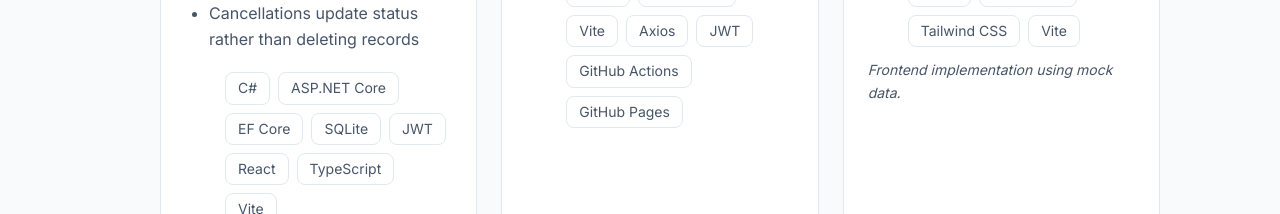
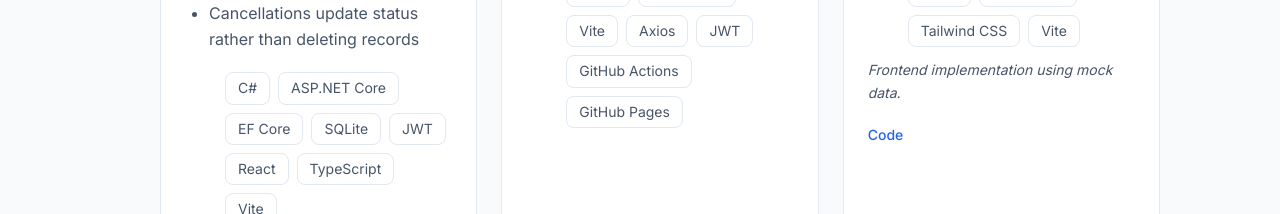
Before and after one commit to FatemaMohammad/portfolio, a React (Vite) app: page / in a window 1280 px wide. Shown: the part 3120-3334 px from the top of the page. Built offline with nearby package versions, Linux system fonts and the light colour scheme.

Commit message:
Added code url to personal project

```diff
--- a/src/data/projects.ts
+++ b/src/data/projects.ts
@@ -45,6 +45,7 @@
     'Interactive task management',
     'Type-safe mock data using TypeScript',
   ],
+  repoUrl: 'https://github.com/FatemaMohammad/crm-dashboard.git',
   scope: 'Frontend implementation using mock data.',
 },
 
```
